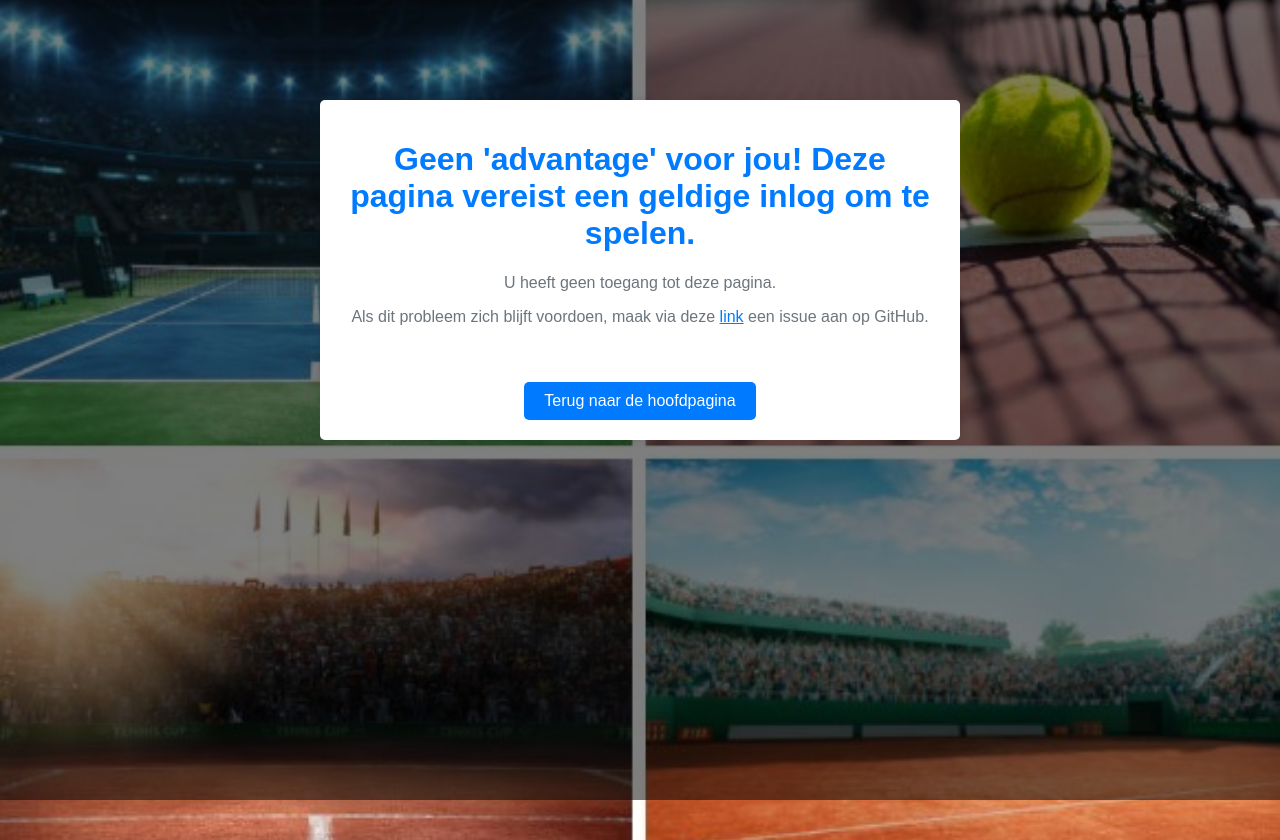
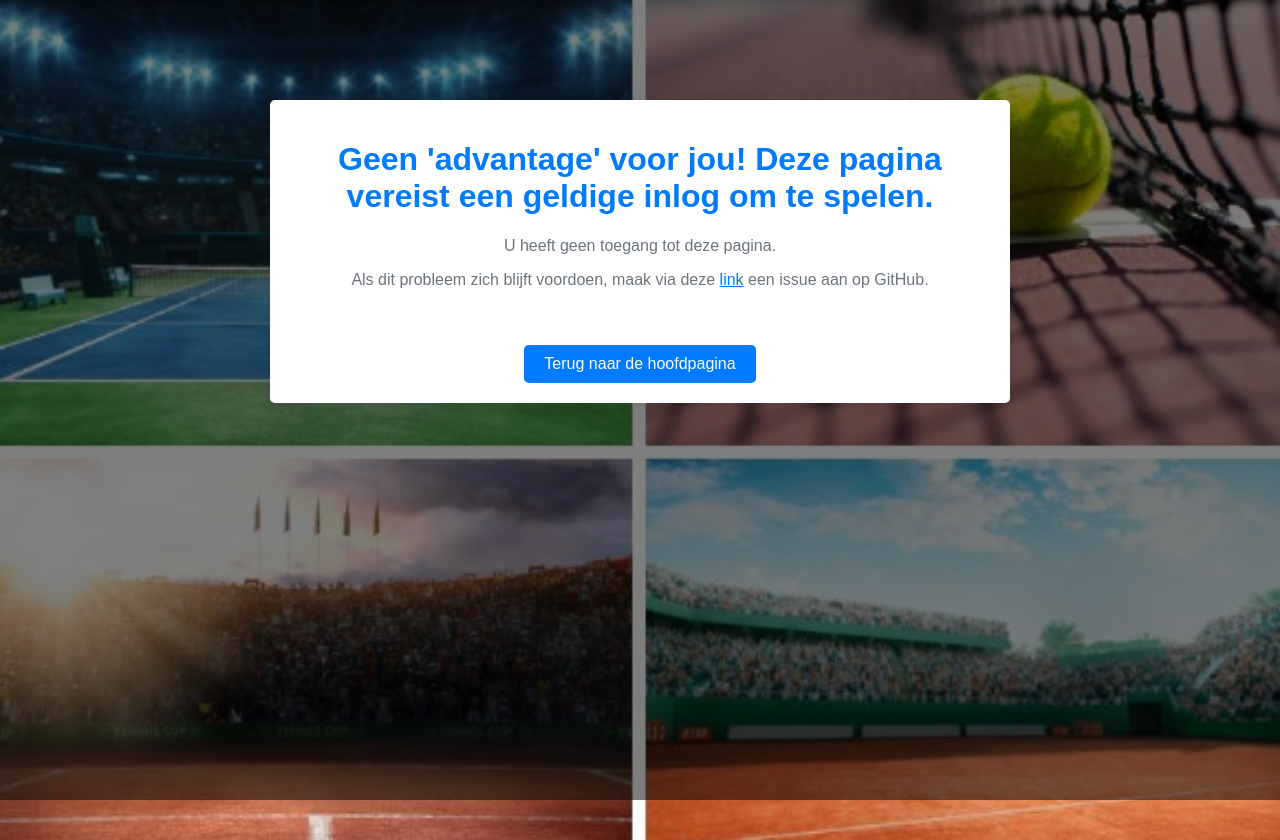
Before and after one commit to ZanderCeunen/Posta, a Flask app: template templates/401.html in a window 1280 px wide. Shown: the top 840 px of the page. Run offline with Flask 3, Linux system fonts and the light colour scheme; the template is opened without the code that fills it, so the values that code supplies are empty.

Commit message:
style fix

```diff
--- a/static/401.css
+++ b/static/401.css
@@ -22,7 +22,7 @@ body {
 
 .error-container {
     width: 80%;
-    max-width: 600px;
+    max-width: 700px;
     margin: 100px auto;
     background-color: #fff;
     padding: 20px;
--- a/static/404.css
+++ b/static/404.css
@@ -22,7 +22,7 @@ body {
 
 .error-container {
     width: 80%;
-    max-width: 600px;
+    max-width: 700px;
     margin: 100px auto;
     background-color: #fff;
     padding: 20px;
```
